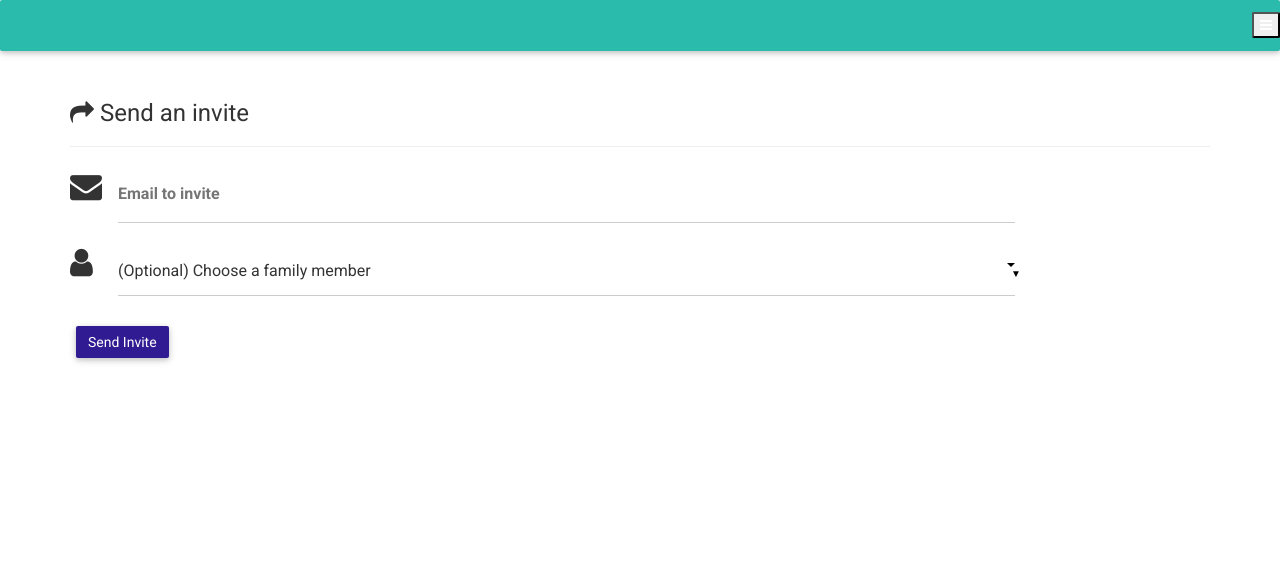
After one commit to nathanmerrill/FamilyBook, a Django app: template book/templates/book/invite.html in a window 1280 px wide. The commit adds this page. Shown: the top 562 px of the page. Run offline with Django 3.2, Linux system fonts and the light colour scheme; the template is opened without the code that fills it: most values are stand-ins (such as "Sample title", 1, 10 or a date in 2020); parts of the project's set-up code (start-up, migrations or seed data) failed here and were passed over; some libraries are stand-ins or nearby versions.

Commit message:
Added invite system

```diff
--- a/book/less/familypicker.less
+++ b/book/less/familypicker.less
@@ -1,3 +1,13 @@
 #family-picker{
   padding-top: 50px;
 }
+
+.md-form .prefix~.select-wrapper {
+  @media only screen and (max-width: 992px) {
+    width: 86%;
+  }
+}
+.md-form .prefix~.select-wrapper {
+  margin-left: 3rem;
+  width: ~"calc(100% - 3rem)";
+}
--- a/book/less/home.less
+++ b/book/less/home.less
@@ -13,3 +13,7 @@
     }
   }
 }
+.multiphoto-figure {
+  padding-left: 0;
+  padding-right: 0;
+}
--- a/book/static/book/css/familybook.css
+++ b/book/static/book/css/familybook.css
@@ -46,6 +46,19 @@ body,
 #new-post-card #new-post .btn-secondary-outline {
   background-color: white;
 }
+.multiphoto-figure {
+  padding-left: 0;
+  padding-right: 0;
+}
 #family-picker {
   padding-top: 50px;
 }
+@media only screen and (max-width: 992px) {
+  .md-form .prefix ~ .select-wrapper {
+    width: 86%;
+  }
+}
+.md-form .prefix ~ .select-wrapper {
+  margin-left: 3rem;
+  width: calc(100% - 3rem);
+}
--- a/book/static/book/js/familybook.js
+++ b/book/static/book/js/familybook.js
@@ -1,13 +1,13 @@
 new WOW().init();
 (function ($) {
-    $(document).ready(function(){
+    $(document).ready(function () {
         var $post = $('#new-post');
         $post.on('keydown', 'textarea', function (e) {
             if (e.ctrlKey && e.keyCode === 13) {
                 $($post, 'button[type="submit"]').trigger('submit');
             }
         });
-        $post.on('change', 'input[type="file"]', function() {
+        $post.on('change', 'input[type="file"]', function () {
             var $btn = $(this).parent();
             var fileCount = this.files.length;
             if (fileCount >= 1) {
@@ -22,8 +22,9 @@ new WOW().init();
         });
         toastr.options.closeButton = true;
         toastr.options.timeout = 0;
-        $.each(errors, function(i, error) {
+        $.each(errors, function (i, error) {
             toastr.error(error);
-        })
+        });
+         $('.mdb-select').material_select();
     });
 })(jQuery);
--- /dev/null
+++ b/book/templates/book/invite.html
@@ -0,0 +1,43 @@
+{% extends "book/parts/base.html" %}
+{% block page %}
+    {% include "book/parts/toolbar.html" %}
+    <main>
+        <div class="container">
+            <div class="card-block">
+                <div class="text-xs-center">
+                    <h3><i class="fa fa-share"></i> Send an invite</h3>
+                    <hr class="mt-2 mb-2">
+                </div>
+                <div class="row">
+                    <div class="col-xs-10 offset-xs-1">
+                        <form method="POST">
+                            {% csrf_token %}
+                            <div class="md-form">
+                                <i class="fa fa-envelope prefix"></i>
+                                <input type="text" id="email" name="email" class="form-control" required>
+                                <label for="email">Email to invite</label>
+                            </div>
+                            {% if members %}
+                            <div class="md-form">
+                                <i class="fa fa-user prefix"></i>
+                                <select name="member" id="member" title="Choose a family member" class="mdb-select">
+                                    <option value="" selected>(Optional) Choose a family member</option>
+                                    {% for member in members %}
+                                        <option value="{{ member.id }}">{{ member.name }}</option>
+                                    {% endfor %}
+                                </select>
+                            </div>
+                            {% endif %}
+
+                            <div class="text-xs-center">
+                                <button type="submit" class="btn btn-deep-purple" value="Send Invite">Send Invite</button>
+                            </div>
+                        </form>
+                    </div>
+                </div>
+            </div>
+
+
+        </div>
+    </main>
+{% endblock %}
--- a/book/templates/book/parts/base.html
+++ b/book/templates/book/parts/base.html
@@ -1,4 +1,5 @@
 {% load static %}
+{% load family_helper %}
 <!DOCTYPE html>
 <html lang="en">
 <head>
@@ -17,6 +18,8 @@
           crossorigin="anonymous">
     <link href="{% static "book/css/mdb.min.css" %}"
           integrity="sha384-0aWsTi0rfUiiwvL3E5eShOpHjBLTw6v1pno460ZRyMx+TZD0vKFPLHXZPB2+HxyU"
+          rel="stylesheet">
+    <link href="{% static "book/css/lightbox.css" %}"
           rel="stylesheet">
     <link href="{% static "book/css/familybook.css" %}"
           rel="stylesheet">
@@ -41,13 +44,13 @@
     <script src="{% static "book/js/mdb.min.js" %}"
             integrity="sha384-TDz1wiExdTzmwbiPj0PntMaEiZc2YjaaoFL5a2q+vSzq6BO5LiWO33noRgZxMGow"
             defer></script>
+    <script src="{% static "book/js/lightbox.js" %}"
+            defer></script>
     <script src="{% static "book/js/familybook.js" %}"
             defer></script>
     <script>
         var errors = [
-            {% for error in request.session.errors %}
-                "{{ error }}",
-            {% endfor %}
+            {{ request| error_list }}
         ]
     </script>
 
--- a/book/templates/book/parts/toolbar.html
+++ b/book/templates/book/parts/toolbar.html
@@ -21,7 +21,7 @@
 {#                <li class="nav-item">#}
 {#                    <a class="nav-link waves-effect waves-light" href="#">Pricing</a>#}
 {#                </li>#}
-                <li class="nav-item dropdown float-">
+                <li class="nav-item dropdown">
                     <a class="nav-link dropdown-toggle waves-effect waves-light" type="button" id="dropdownMenu1"
                        data-toggle="dropdown" aria-haspopup="true" aria-expanded="false">Dropdown</a>
                     <div class="dropdown-menu dropdown-primary" aria-labelledby="dropdownMenu1"
@@ -30,6 +30,9 @@
                         <a class="dropdown-item waves-effect waves-light" href="#">Another action</a>
                         <a class="dropdown-item waves-effect waves-light" href="#">Something else here</a>
                     </div>
+                </li>
+                <li class="nav-item float-right">
+                    <a class="nav-link waves-effect waves-light" href="{% url "family:invite" family=family.url_name %}">Send Invite</a>
                 </li>
 
             </ul>
--- a/book/templatetags/family_helper.py
+++ b/book/templatetags/family_helper.py
@@ -15,6 +15,16 @@ def timesince_short(value, arg=None):
         return
 
 
+@register.filter("error_list", is_safe=False)
+def error_list(request):
+    if 'errors' not in request.session:
+        return ''
+    errors = request.session['errors']
+    ret = ",".join('"'+error+'"' for error in errors)
+    del request.session['errors']
+    return ret
+
+
 def friendly_date(date: datetime):
     if not date:
         return ''
--- a/book/urls.py
+++ b/book/urls.py
@@ -24,6 +24,7 @@ family_patterns = [
     url(r'^new_post$', views.new_post, name="new_post"),
     url(r'^member/(?P<member>[0-9]+)$', views.member_view, name="member"),
     url(r'^new_event', views.standard_page, name="new_event"),
+    url(r'^invite$', views.invite, name="invite"),
 ]
 
 
@@ -34,5 +35,6 @@ urlpatterns = [
     url(r'^family_list', views.standard_page, name="families"),
     url(r'^images/(?P<path>[A-Za-z0-9\-\.]+)', views.get_image),
     url(r'^batch_create', views.batch_create),
+    url(r'^accept/(?P<key>[A-Za-z0-9]+)$', views.accept, name="accept"),
     url('^(?P<family>[A-Za-z0-9\-]+)/', include(family_patterns, namespace="family")),
 ]
```
Also changed, not shown: book/models.py (+13 -10 lines), book/templates/book/accept.html (added, +43 -0 lines), book/templates/book/home/post_list.html (+8 -13 lines), book/views.py (+53 -5 lines), book/migrations/0003_auto_20161217_0608.py (added), book/migrations/0004_wishlist_wishlistitem.py (added).
